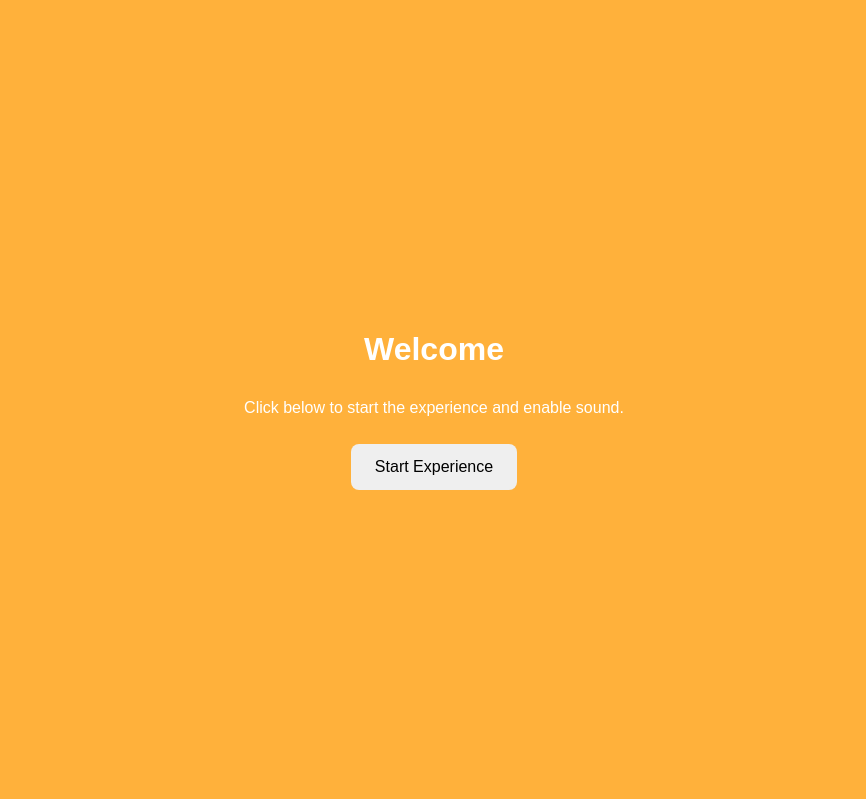
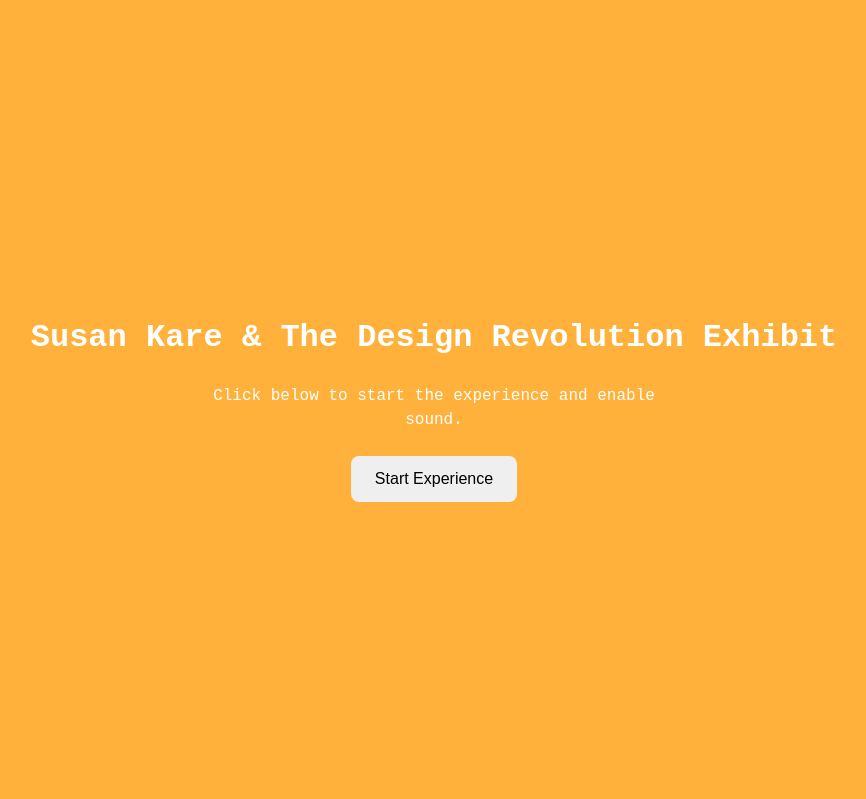
Before and after one commit to avazaffarano/art535, a plain HTML site: page exhibit/exhibit.html in a window 1280 px wide. Shown: the top 799 px of the page, without its empty margins (206-1072 px from the left). Drawn offline with Linux system fonts and the light colour scheme.

Commit message:
start experience page

```diff
--- a/exhibit/exhibit.html
+++ b/exhibit/exhibit.html
@@ -13,7 +13,8 @@
     <style>
         body {
             margin: 0;
-            font-family: Arial, sans-serif;
+            font-family: 'Courier New', Courier, monospace;
+
         }
 
         #startOverlay {
@@ -59,7 +60,7 @@
 
 
     <div id="startOverlay">
-        <h1>Welcome</h1>
+        <h1>Susan Kare & The Design Revolution Exhibit</h1>
         <p>Click below to start the experience and enable sound.</p>
         <button id="startButton">Start Experience</button>
     </div>
@@ -100,7 +101,7 @@
             <a-asset-item id="pixel" src="up"></a-asset-item>
 
             <audio id="ambient" src="exhibit-assets/freesound_community-crowd-of-people-talking-29054.mp3"
-                preload="auto"></audio>
+                preload="auto" volume=0.5></audio>
         </assets>
 
 
```
